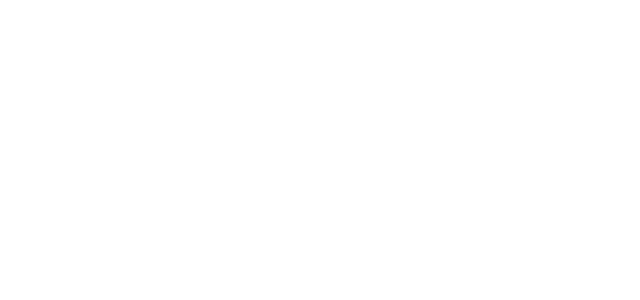
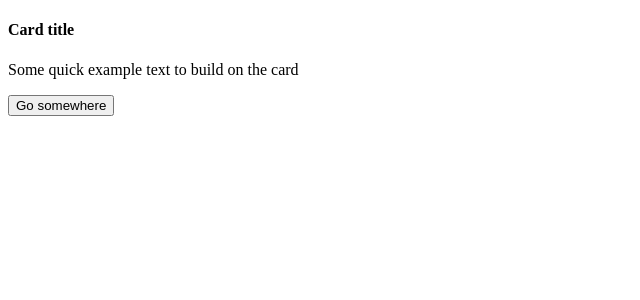
Before and after one commit to Sined21/intro-to-javaScript, a React (Create React App) app: page / in a window 1280 px wide. Shown: the top 300 px of the page, without its empty margins (0-640 px from the left). Built offline with nearby package versions, Linux system fonts and the light colour scheme.

Commit message:
feat: complete dz-77

```diff
--- a/src/App.js
+++ b/src/App.js
@@ -1,6 +1,10 @@
+import Card from './components/Card';
+
 function App() {
   return (
-    <div className="App"></div>
+    <div className="App">
+      <Card />
+    </div>
   );
 }
 
--- /dev/null
+++ b/src/components/Card.jsx
@@ -0,0 +1,17 @@
+import React from 'react';
+
+class Card extends React.Component {
+  render() {
+    return (
+      <div className='card'>
+        <div className='card-body'>
+          <h4 className='card-title'>Card title</h4>
+          <p className='card-text'>Some quick example text to build on the card</p>
+          <button type='button' className='btn btn-primary'>Go somewhere</button>
+        </div>
+      </div>
+    );
+  }
+}
+
+export default Card;
```
Also changed, not shown: 1 other file (tests, documents, lock files or other folders).
